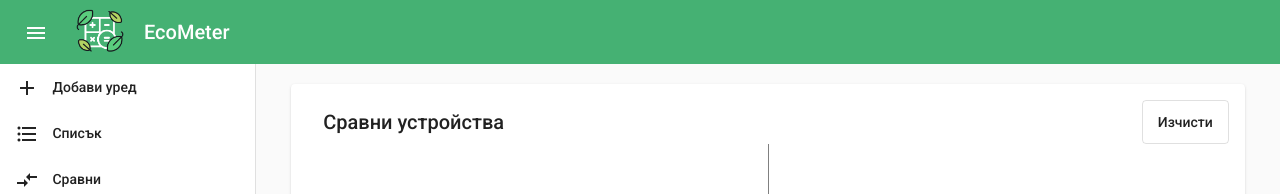
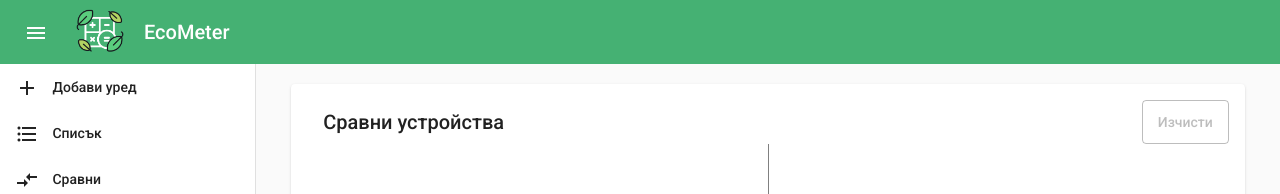
Before and after one commit to Lucky-Martin/eco-calculator, an Angular app: page /compare in a window 1280 px wide. Shown: the top 194 px of the page. Built offline with nearby package versions, Linux system fonts and the light colour scheme.

Commit message:
Disable clear button until 2 devices selected

```diff
--- a/src/app/app-routing.module.ts
+++ b/src/app/app-routing.module.ts
@@ -21,6 +21,10 @@ const routes: Routes = [
   {
     path: 'compare',
     component: CompareDevicesComponent
+  },
+  {
+    path: '**',
+    redirectTo: 'list'
   }
 ];
 
--- a/src/app/compare-devices/compare-devices.component.html
+++ b/src/app/compare-devices/compare-devices.component.html
@@ -1,7 +1,7 @@
 <mat-card>
   <mat-card-header>
     <mat-card-title>Сравни устройства</mat-card-title>
-    <button mat-stroked-button (click)="clearDevices()">Изчисти</button>
+    <button mat-stroked-button (click)="clearDevices()" [disabled]="!(firstDevice && secondDevice)">Изчисти</button>
   </mat-card-header>
   <mat-card-content *ngIf="!reset">
     <div class="grid-container">
--- a/src/index.html
+++ b/src/index.html
@@ -2,7 +2,7 @@
 <html lang="en">
 <head>
   <meta charset="utf-8">
-  <title>EcoCalculator</title>
+  <title>EcoMeter - Calculate your carbon footprint</title>
   <base href="/">
   <meta name="viewport" content="width=device-width, initial-scale=1">
   <link rel="preconnect" href="https://fonts.gstatic.com">
```
